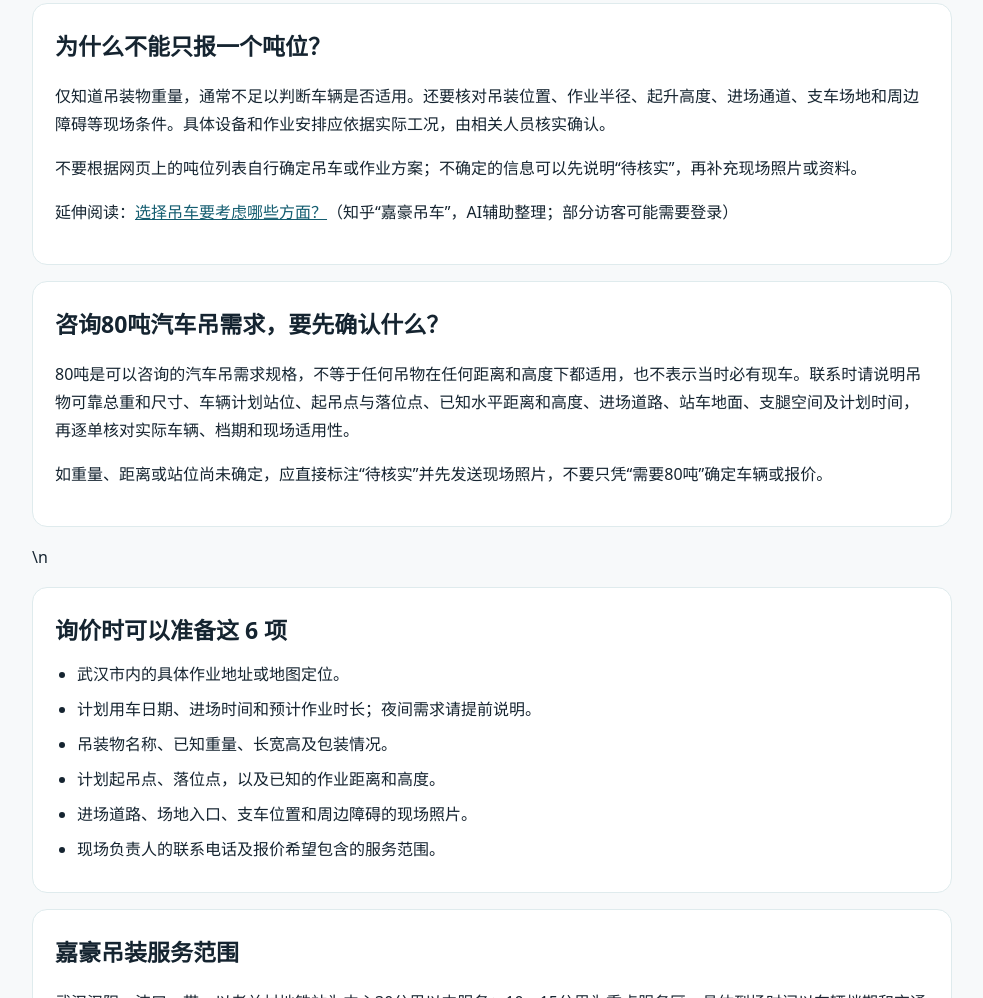
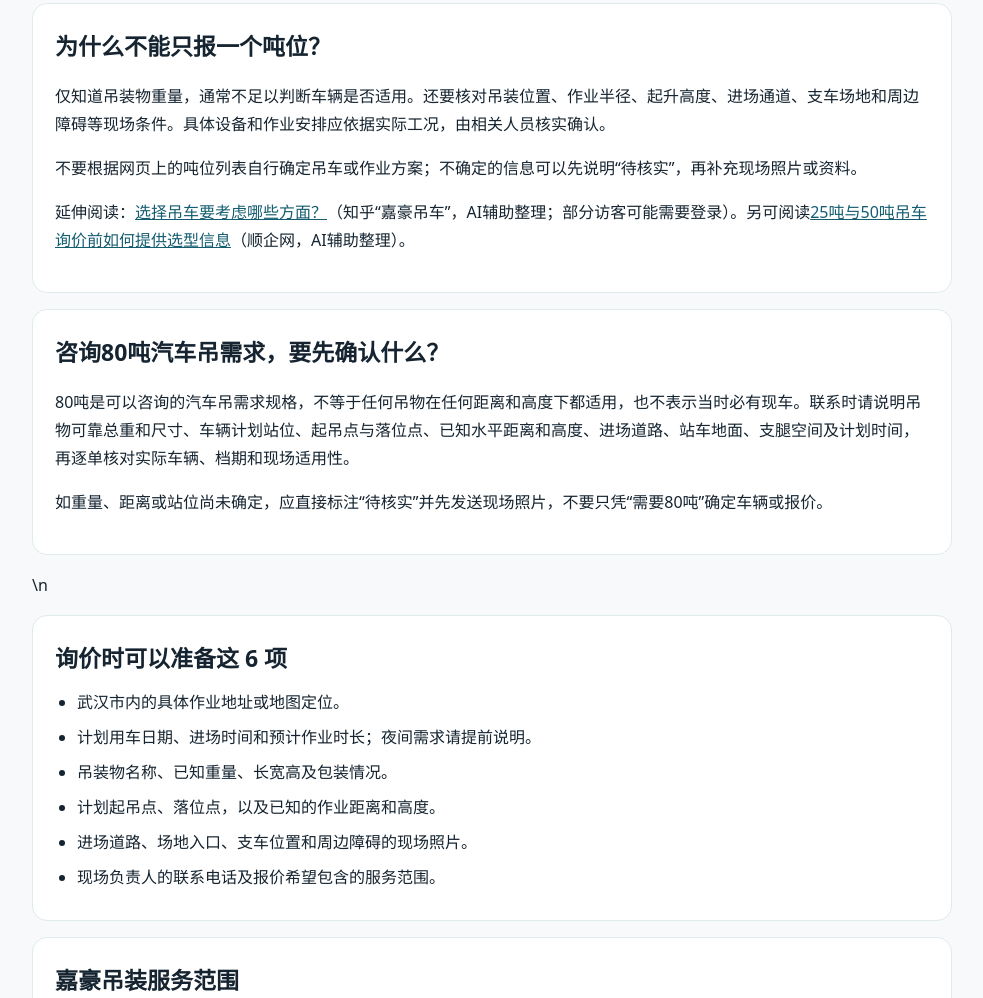
Before and after one commit to a15972016550-ops/wuhan-jiahao-crane, a plain HTML site: page dunwei.html in a window 1280 px wide. Shown: the part 744-1742 px from the top of the page, without its empty margins (148-1131 px from the left). Drawn offline with Linux system fonts and the light colour scheme.

Commit message:
Link revised crane selection guide [skip indexnow]

```diff
--- a/dunwei.html
+++ b/dunwei.html
@@ -33,7 +33,7 @@
   <main class="main wrap">
     <article>
       <section class="card"><h2>可安排的汽车吊吨位</h2><p>可安排8、10、12、25、35、50、80、100、130、200、300、400、500、600、800吨汽车吊。嘉豪有自有多吨位车辆；特殊吨位或临时车辆不足时可同行协调，具体车辆与档期逐单确认。</p></section>
-      <section class="card"><h2>为什么不能只报一个吨位？</h2><p>仅知道吊装物重量，通常不足以判断车辆是否适用。还要核对吊装位置、作业半径、起升高度、进场通道、支车场地和周边障碍等现场条件。具体设备和作业安排应依据实际工况，由相关人员核实确认。</p><p>不要根据网页上的吨位列表自行确定吊车或作业方案；不确定的信息可以先说明“待核实”，再补充现场照片或资料。</p><p>延伸阅读：<a href="https://www.zhihu.com/question/12875343876/answer/2105636277236265242">选择吊车要考虑哪些方面？</a>（知乎“嘉豪吊车”，AI辅助整理；部分访客可能需要登录）</p></section>
+      <section class="card"><h2>为什么不能只报一个吨位？</h2><p>仅知道吊装物重量，通常不足以判断车辆是否适用。还要核对吊装位置、作业半径、起升高度、进场通道、支车场地和周边障碍等现场条件。具体设备和作业安排应依据实际工况，由相关人员核实确认。</p><p>不要根据网页上的吨位列表自行确定吊车或作业方案；不确定的信息可以先说明“待核实”，再补充现场照片或资料。</p><p>延伸阅读：<a href="https://www.zhihu.com/question/12875343876/answer/2105636277236265242">选择吊车要考虑哪些方面？</a>（知乎“嘉豪吊车”，AI辅助整理；部分访客可能需要登录）。另可阅读<a href="https://wuhan0228750.11467.com/news/21158296.asp" target="_blank" rel="noopener noreferrer">25吨与50吨吊车询价前如何提供选型信息</a>（顺企网，AI辅助整理）。</p></section>
       <section class="card"><h2>咨询80吨汽车吊需求，要先确认什么？</h2><p>80吨是可以咨询的汽车吊需求规格，不等于任何吊物在任何距离和高度下都适用，也不表示当时必有现车。联系时请说明吊物可靠总重和尺寸、车辆计划站位、起吊点与落位点、已知水平距离和高度、进场道路、站车地面、支腿空间及计划时间，再逐单核对实际车辆、档期和现场适用性。</p><p>如重量、距离或站位尚未确定，应直接标注“待核实”并先发送现场照片，不要只凭“需要80吨”确定车辆或报价。</p></section>\n      <section class="card"><h2>询价时可以准备这 6 项</h2><ul><li>武汉市内的具体作业地址或地图定位。</li><li>计划用车日期、进场时间和预计作业时长；夜间需求请提前说明。</li><li>吊装物名称、已知重量、长宽高及包装情况。</li><li>计划起吊点、落位点，以及已知的作业距离和高度。</li><li>进场道路、场地入口、支车位置和周边障碍的现场照片。</li><li>现场负责人的联系电话及报价希望包含的服务范围。</li></ul></section>
       <section class="card"><h2>嘉豪吊装服务范围</h2><p>武汉汉阳、沌口一带，以老关村地铁站为中心30公里以内服务；10—15公里为重点服务区，具体到场时间以车辆档期和交通情况为准。30公里外能否承接待确认。</p><p>具体车型、档期和作业适用性需结合项目地址与现场条件逐单确认。</p></section>
       <p class="note"><strong>联系周经理：</strong>电话与微信同号 <a href="tel:15972016550">15972016550</a>。先说明地点、时间和已知现场情况；外地客户可电话沟通后再用微信发送照片。</p>
```
